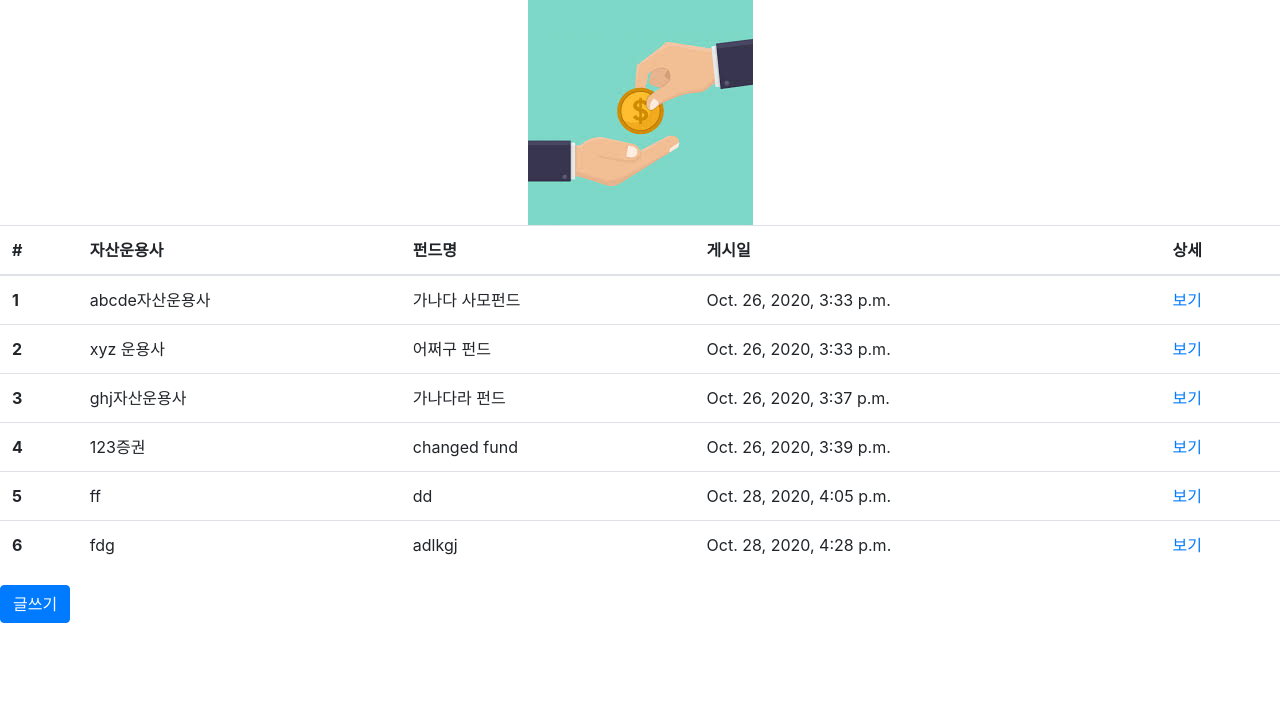
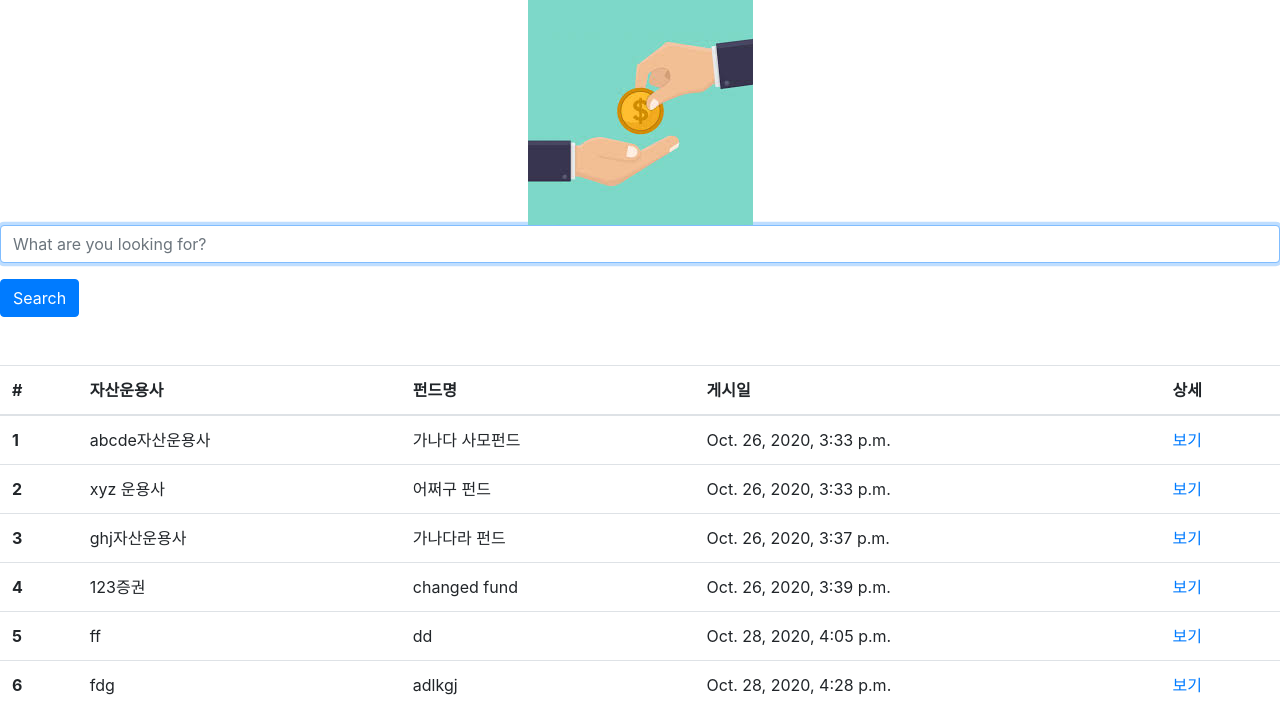
Before and after one commit to yeincrystal/samofunddotcom_sprint1, a Django app: page /portfolio/ in a window 1280 px wide. Shown: the top 708 px of the page. Run offline with Django 3.2, Linux system fonts and the light colour scheme; data comes from the database, SQL or seed files in the repository.

Commit message:
update a search function

```diff
--- a/portfolio/static/portfolio/style.css
+++ b/portfolio/static/portfolio/style.css
@@ -4,7 +4,3 @@ box{
     justify-content: center;
     margin: auto;
 }
-
-h1{
-    text-align: center;
-}
--- a/portfolio/templates/portfolio/index.html
+++ b/portfolio/templates/portfolio/index.html
@@ -9,6 +9,19 @@
     <box>
         <img id="icon" src="{% static 'portfolio/images/icon.jpeg' %}"></img>
     </box>
+
+    <form action="{% url 'portfolio:search' %}"  method="POST">
+        {% csrf_token %}
+        <div class="form-group">
+            <input autocomplete="off" autofocus class="form-control" name="fund" placeholder="What are you looking for?" type="text">
+        </div>
+        <button id="submit" class="btn btn-primary" type="submit">Search</button>
+    </form><br><br>
+
+    {% if fund %}
+        <h4>{{ fund.author }} | {{ fund.body }} </h4>
+    {% endif %}
+
         {% if portfolio %}
         <table class="table table-hover">
             <thead>
--- a/portfolio/urls.py
+++ b/portfolio/urls.py
@@ -7,6 +7,7 @@ urlpatterns = [
     path('<int:port_id>/', views.detail, name='detail'),
     path('new/', views.new, name="new"),
     path('create/', views.create, name="create"),
+    path('search/', views.search, name="search"),
     path('<int:port_id>/edit', views.edit, name='edit'),
     path('<int:port_id>/update', views.update, name='update'),
     path('<int:port_id>/delete', views.delete, name="delete"),
--- a/portfolio/views.py
+++ b/portfolio/views.py
@@ -23,6 +23,25 @@ def create(request):
     port = Portfolios(author=author, body=body, created_at=timezone.now())
     port.save()
     return redirect('portfolio:detail', port_id=port.id)
+#-------------------------------------SEARCH FUNCTION-----------------------------
+#Question) index함수 안에 만들어야하나?
+def search(request):
+    if request.method == "POST":
+        author = request.POST["fund"] #Question) input tag의 name을 넣는게 맞는지 확인
+        #검색결과에 일치하는 author이 있는지 확인
+        fund = Portfolios.objects.get(author = author)
+        if not fund:
+            body = request.POST["fund"]
+            #검색결과와 일치하는 body가 있는지 확인
+            fund = Portfolios.objects.get(body = body)
+        context = {'fund':fund}
+
+        #찾은 검색결과랑 전체 리스트 전부 보여주기
+        return render(request, "portfolio/index.html", context)
+    #get방식일 때는 다시 index함수로 가도록 하기
+    else:
+        return render('portfolio:index')
+#----------------------------------------------------------------------------------
 
 def edit(request, port_id):
     port = Portfolios.objects.get(id=port_id)
```
Also changed, not shown: manage.py (line endings or trailing spaces).
